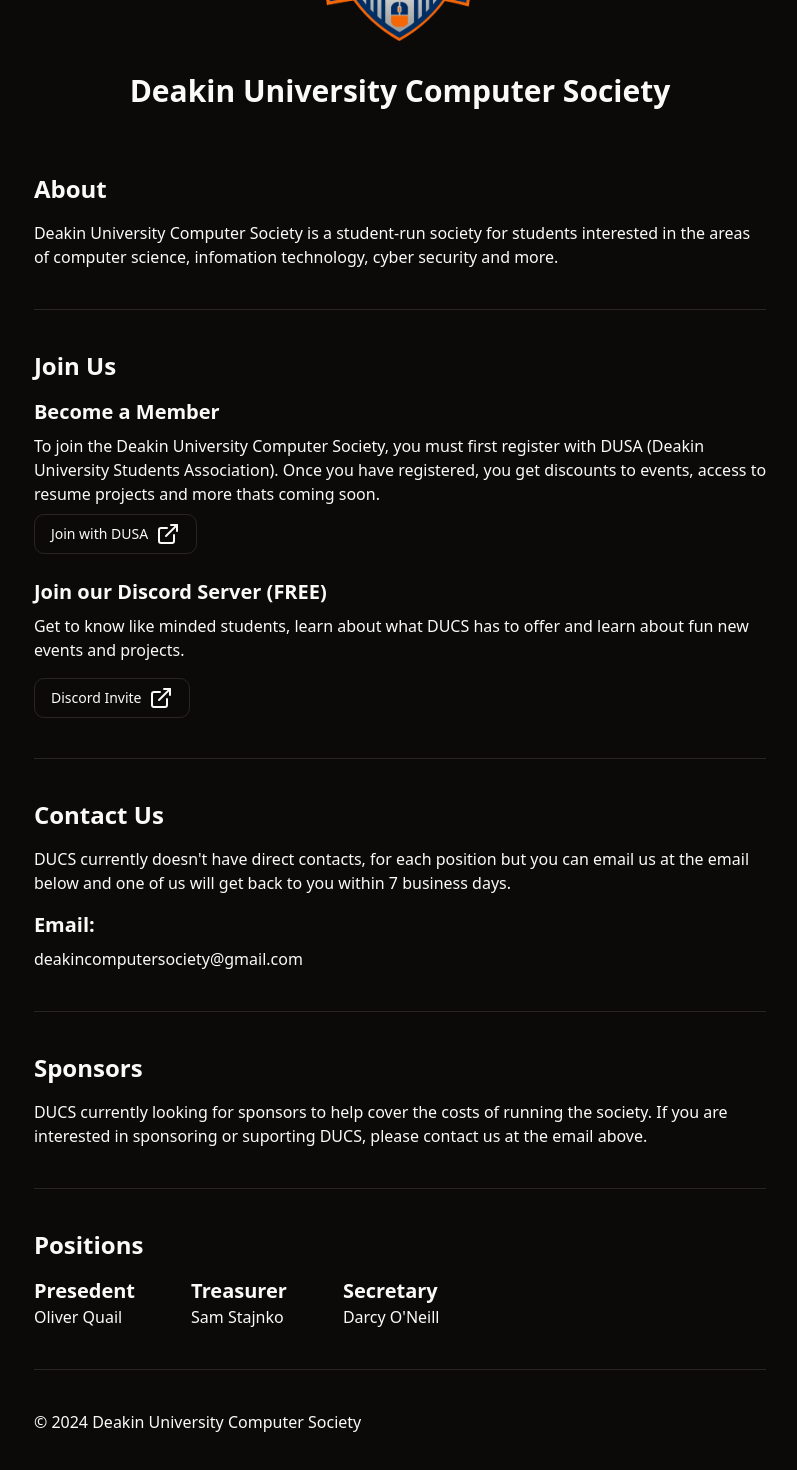
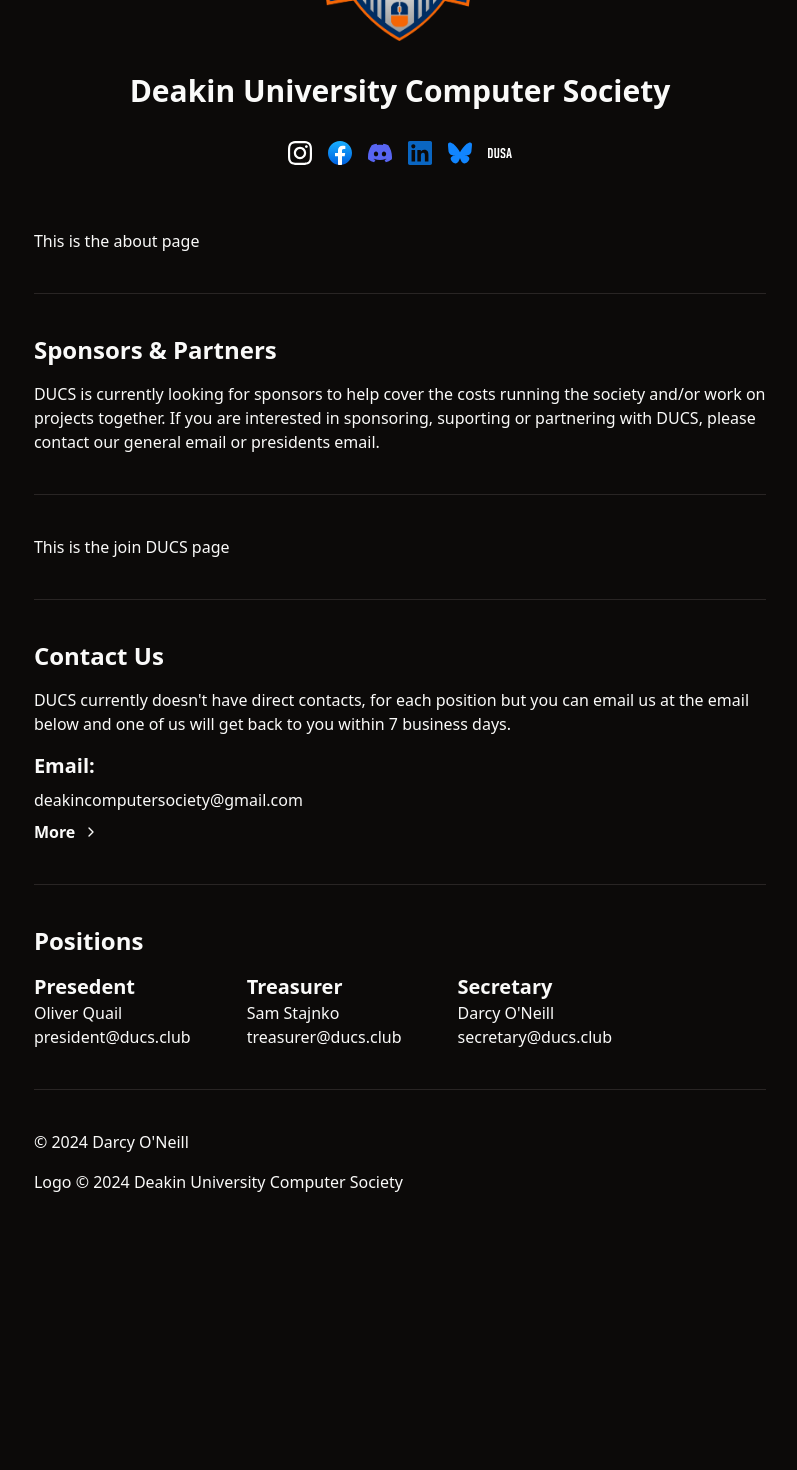
Before and after one commit to Deakin-University-Computer-Society/Deakin-University-Computer-Society.github.io, a React (Vite) app: page / in a window 1280 px wide. Shown: the part 286-1756 px from the top of the page, without its empty margins (240-1037 px from the left). After the commit the page ends 1528 px from the top, so only its background shows below. Built offline with nearby package versions, Linux system fonts and the light colour scheme.

Commit message:
Moved to separate file components
+ reorganized website order

```diff
--- a/src/app/TempHome.tsx
+++ b/src/app/TempHome.tsx
@@ -1,8 +1,12 @@
-import { Button } from "@/components/ui/button";
 import { Separator } from "@/components/ui/separator";
-import { ExternalLink } from "lucide-react";
-import Logo from "@/assets/logo.png";
 import { ModeToggle } from "@/components/theme/theme-toggle";
+import { About } from "./SiteForLater/about";
+import { Sponsors } from "./TempHomeContent/Sponsors";
+import { Join } from "./SiteForLater/join";
+import { Contact } from "./TempHomeContent/Contact";
+import { Positions } from "./TempHomeContent/Positions";
+import { Footer } from "./TempHomeContent/Footer";
+import { Header } from "./TempHomeContent/Header";
 
 export function TempHome() {
 	return (
@@ -10,29 +14,19 @@
 			<div className="max-w-[80ch] px-6 box-content mx-auto gap-16 flex flex-col">
 				<ModeToggle />
 
-				<header className="flex flex-col gap-8 ">
-					<img
-						src={Logo}
-						alt="DUCS Logo"
-						className="w-[160px] h-[175px]  mx-auto"
-					/>
-
-					<h1 className="text-3xl font-bold text-center">
-						Deakin University Computer Society
-					</h1>
-				</header>
+				<Header />
 
 				<div className="flex flex-col gap-10">
 					<About />
+					<Separator />
+
+					<Sponsors />
 					<Separator />
 
 					<Join />
 					<Separator />
 
 					<Contact />
-					<Separator />
-
-					<Sponsors />
 					<Separator />
 
 					<Positions />
@@ -44,175 +38,3 @@
 		</div>
 	);
 }
-
-function About() {
-	return (
-		<div className="flex flex-col gap-4">
-			<h2 className="text-2xl font-bold">About</h2>
-
-			<p>
-				Deakin University Computer Society is a student-run society for
-				students interested in the areas of computer science, infomation
-				technology, cyber security and more.
-			</p>
-		</div>
-	);
-}
-
-function Join() {
-	return (
-		<div className="flex flex-col gap-4">
-			<h2 className="text-2xl font-bold">Join Us</h2>
-
-			<div className="flex flex-col gap-6">
-				<div className="flex flex-col gap-2">
-					<h2 className="text-xl font-bold">Become a Member</h2>
-					<p>
-						To join the Deakin University Computer Society, you must
-						first register with DUSA (Deakin University Students
-						Association). Once you have registered, you get
-						discounts to events, access to resume projects and more
-						thats coming soon.
-					</p>
-
-					<a
-						href="https://www.dusa.org.au/clubs/computer-society"
-						target="_blank"
-						rel="noreferrer"
-					>
-						<Button variant="outline" className="flex gap-2">
-							<span>Join with DUSA</span>
-							<ExternalLink />
-						</Button>
-					</a>
-				</div>
-
-				<div className="flex flex-col gap-2">
-					<h2 className="text-xl font-bold">
-						Join our Discord Server (FREE)
-					</h2>
-					<p>
-						Get to know like minded students, learn about what DUCS
-						has to offer and learn about fun new events and
-						projects.
-					</p>
-
-					<a
-						href="https://discord.gg/rFjtaf3H4m"
-						target="_blank"
-						rel="noreferrer"
-						className="mt-2"
-					>
-						<Button variant="outline" className="flex gap-2">
-							<span>Discord Invite</span>
-							<ExternalLink />
-						</Button>
-					</a>
-				</div>
-			</div>
-		</div>
-	);
-}
-
-function Contact() {
-	return (
-		<div className="flex flex-col gap-4">
-			<h2 className="text-2xl font-bold">Contact Us</h2>
-			<p>
-				DUCS currently doesn't have direct contacts, for each position
-				but you can email us at the email below and one of us will get
-				back to you within 7 business days.
-			</p>
-
-			<div className="gap-2 flex flex-col">
-				<h3 className="font-bold text-xl">Email: </h3>
-				<EmailLink />
-			</div>
-		</div>
-	);
-}
-
-function Sponsors() {
-	return (
-		<div className="flex flex-col gap-4">
-			<h2 className="text-2xl font-bold">Sponsors</h2>
-			<p>
-				DUCS currently looking for sponsors to help cover the costs of
-				running the society. If you are interested in sponsoring or
-				suporting DUCS, please contact us at the email above.
-			</p>
-		</div>
-	);
-}
-
-function Positions() {
-	return (
-		<div className="flex flex-col gap-4">
-			<h2 className="text-2xl font-bold">Positions</h2>
-
-			<div className="flex gap-14 flex-wrap">
-				<div>
-					<h3 className="font-bold text-xl">Presedent</h3>
-					<p>Oliver Quail</p>
-				</div>
-
-				<div>
-					<h3 className="font-bold text-xl">Treasurer</h3>
-					<p>Sam Stajnko</p>
-				</div>
-
-				<div>
-					<h3 className="font-bold text-xl">Secretary</h3>
-					<p>Darcy O'Neill</p>
-				</div>
-			</div>
-		</div>
-	);
-}
-
-function Footer() {
-	const currentYear = new Date().getFullYear();
-
-	return (
-		<footer className="flex flex-col gap-4">
-			<p>© {currentYear} Deakin University Computer Society</p>
-		</footer>
-	);
-}
-
-function EmailLink() {
-	return (
-		<a
-			href="mailto:deakincomputersociety@gmail.com"
-			className="hover:underline"
-		>
-			deakincomputersociety@gmail.com
-		</a>
-	);
-}
-
-// ! add later
-// function PastMembers() {
-// 	return (
-// 		<div className="flex flex-col gap-4">
-// 			<h2 className="text-2xl font-bold">Positions</h2>
-
-// 			<div className="flex gap-14">
-// 				<div>
-// 					<h3 className="font-bold text-xl">Presedent</h3>
-// 					<p></p>
-// 				</div>
-
-// 				<div>
-// 					<h3 className="font-bold text-xl">Treasurer</h3>
-// 					<p></p>
-// 				</div>
-
-// 				<div>
-// 					<h3 className="font-bold text-xl">Secretary</h3>
-// 					<p></p>
-// 				</div>
-// 			</div>
-// 		</div>
-// 	);
-// }
--- /dev/null
+++ b/src/app/TempHomeContent/About.tsx
@@ -0,0 +1,13 @@
+export function About() {
+	return (
+		<div className="flex flex-col gap-4">
+			<h2 className="text-2xl font-bold">About</h2>
+
+			<p>
+				Deakin University Computer Society is a student-run society for
+				students interested in the areas of computer science, infomation
+				technology, cyber security and more.
+			</p>
+		</div>
+	);
+}
--- /dev/null
+++ b/src/app/TempHomeContent/Header.tsx
@@ -0,0 +1,20 @@
+import { SocaialMediaLinks } from "./SocialMediaLinks";
+import Logo from "@/assets/logo.png";
+
+export function Header() {
+	return (
+		<header className="flex flex-col gap-8 ">
+			<img
+				src={Logo}
+				alt="DUCS Logo"
+				className="w-[160px] h-[175px]  mx-auto"
+			/>
+
+			<h1 className="text-3xl font-bold text-center">
+				Deakin University Computer Society
+			</h1>
+
+			<SocaialMediaLinks />
+		</header>
+	);
+}
--- /dev/null
+++ b/src/app/TempHomeContent/Join.tsx
@@ -0,0 +1,59 @@
+import { Button } from "@/components/ui/button";
+import { ExternalLink } from "lucide-react";
+
+export function Join() {
+	return function Join() {
+		return (
+			<div className="flex flex-col gap-4">
+				<h2 className="text-2xl font-bold">Join Us</h2>
+
+				<div className="flex flex-col gap-6">
+					<div className="flex flex-col gap-2">
+						<h2 className="text-xl font-bold">Become a Member</h2>
+						<p>
+							To join the Deakin University Computer Society, you
+							must first register with DUSA (Deakin University
+							Students Association). Once you have registered, you
+							get discounts to events, access to resume projects
+							and more thats coming soon.
+						</p>
+
+						<a
+							href="https://www.dusa.org.au/clubs/computer-society"
+							target="_blank"
+							rel="noreferrer"
+						>
+							<Button variant="outline" className="flex gap-2">
+								<span>Join with DUSA</span>
+								<ExternalLink />
+							</Button>
+						</a>
+					</div>
+
+					<div className="flex flex-col gap-2">
+						<h2 className="text-xl font-bold">
+							Join our Discord Server (FREE)
+						</h2>
+						<p>
+							Get to know like minded students, learn about what
+							DUCS has to offer and learn about fun new events and
+							projects.
+						</p>
+
+						<a
+							href="https://discord.gg/rFjtaf3H4m"
+							target="_blank"
+							rel="noreferrer"
+							className="mt-2"
+						>
+							<Button variant="outline" className="flex gap-2">
+								<span>Discord Invite</span>
+								<ExternalLink />
+							</Button>
+						</a>
+					</div>
+				</div>
+			</div>
+		);
+	};
+}
```
